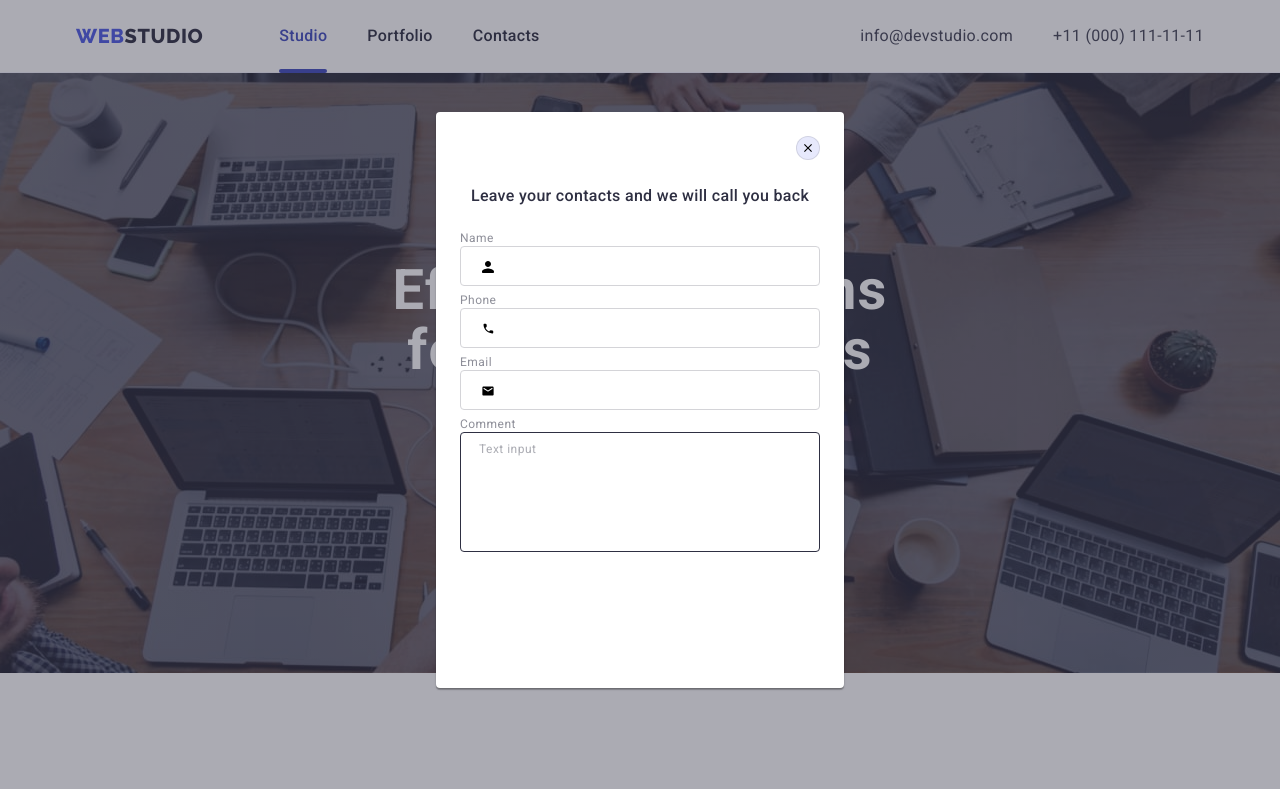
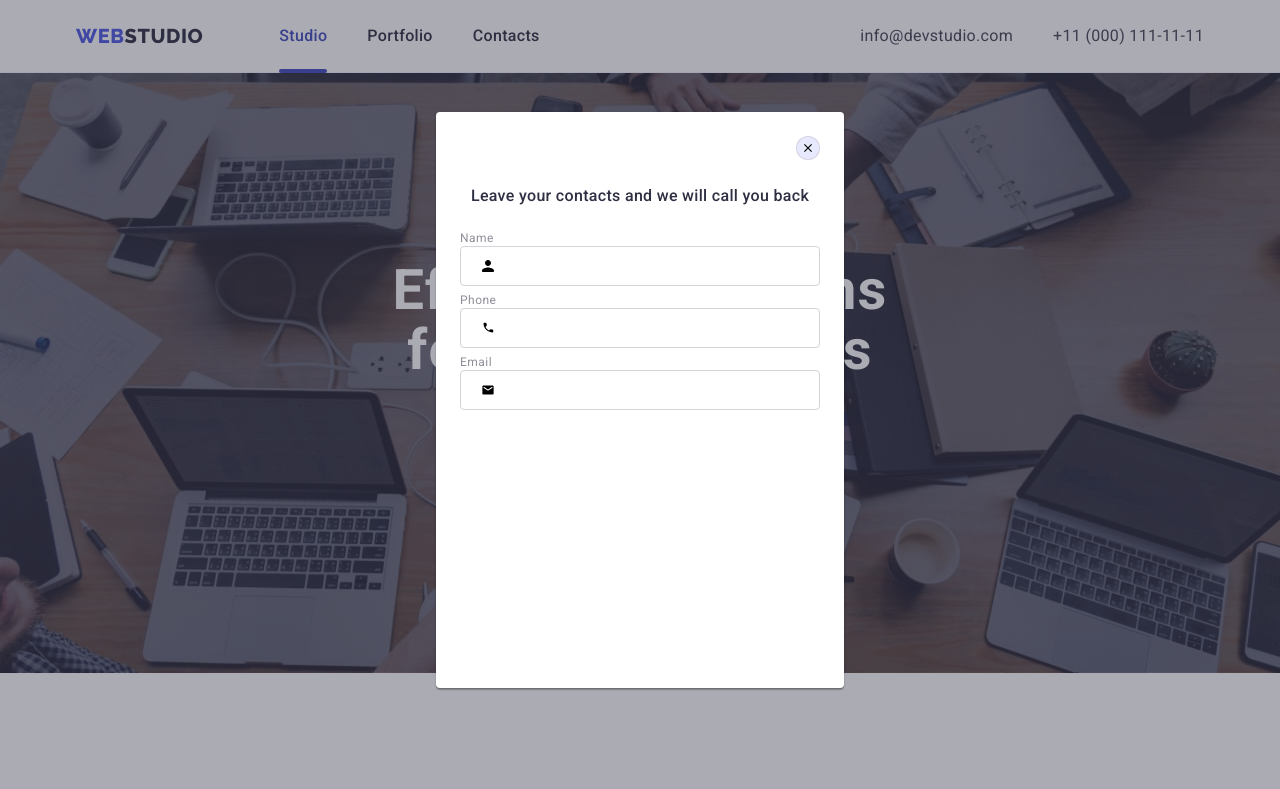
Before and after one commit to MykhailoMamin/goit-markup-hw-06, a plain HTML site: page index.html in a window 1280 px wide. Both pictures are taken after a click on the button "Order Service". Shown: the top 789 px of the page. Drawn offline with nearby package versions, Linux system fonts and the light colour scheme.

Commit message:
update
update form

```diff
--- a/css/styles.css
+++ b/css/styles.css
@@ -637,37 +637,17 @@ img {
   letter-spacing: 0.02em;
 }
 
+/* Form */
+
 .form-item {
   position: relative;
-  margin-bottom: 8px;
+
+  display: flex;
+  flex-direction: column;
+  margin: 8px 24px;
 }
 
-.label-form {
-  display: flex;
-  flex-direction: column;
-
-  margin-left: 24px;
-  margin-right: 24px;
-
-  font-size: 12px;
-  line-height: 1.16;
-
-  letter-spacing: 0.04em;
-  color: var(--border-color);
-}
-
-.form-icon {
-  position: absolute;
-  top: 65%;
-  left: 43px;
-  transform: translateY(-50%);
-
-  display: inline-block;
-  width: 18px;
-  height: 18px;
-}
-
-.modal-userform {
+.form-input {
   width: 360px;
   height: 40px;
   border-radius: 4px;
@@ -675,33 +655,43 @@ img {
   opacity: 0.2;
 }
 
-.modal-userform:focus {
-  border: 1px solid var(--accent);
-}
+/* .form-input:hover,
+.form-input:focus {
+  border-color: var(--accent);
+  opacity: 1;
+  outline: none;
+  fill: var(--accent);
+} */
 
-.form-textarea {
-  width: 360px;
-  height: 120px;
-}
-
-.form-textarea {
-  resize: none;
-  border: 1px solid var(--primary-color);
-  border-radius: 4px;
-}
-
-.form-textarea::placeholder {
-  padding-top: 8px;
-  padding-left: 16px;
-
-  color: rgba(46, 47, 66, 0.4);
+.form-label {
   font-size: 12px;
   line-height: 1.16;
   letter-spacing: 0.04em;
-  opacity: 1;
+  color: var(--border-color);
 }
 
-/* Portfolio */
+.form-icon {
+  position: absolute;
+  top: 50%;
+  left: 19px;
+  transform: translateY(-50%);
+
+  width: 18px;
+  height: 18px;
+}
+
+.form-modal {
+  position: relative;
+}
+
+.form-modal:hover {
+  border-color: var(--accent);
+  opacity: 1;
+  outline: none;
+  fill: var(--accent);
+}
+
+/* ============= Portfolio ============*/
 
 /* Works */
 
--- a/index.html
+++ b/index.html
@@ -426,39 +426,33 @@
         </svg>
       </button>
       <p class="modal-title">Leave your contacts and we will call you back</p>
-      <form class="modal-form">
+      <form action="">
         <div class="form-item">
-          <label class="label-form">
-            Name
-            <input class="modal-userform" type="text">
+          <label class="form-label" for="name">Name</label>
+          <div class="form-modal">
+            <input class="form-input" type="text" name="name" id="name">
             <svg class="form-icon">
               <use href="./images/icons.svg#icon-person-black"></use>
             </svg>
-          </label>
+          </div>
         </div>
         <div class="form-item">
-          <label class="label-form">
-            Phone
-            <input class="modal-userform" type="tel">
+          <label class="form-label" for="phone">Phone</label>
+          <div class="form-modal">
+            <input class="form-input" type="tel" name="phone" id="phone">
             <svg class="form-icon">
-              <use href="./images/icons.svg#icon-phone-black"></use>
+                <use href="./images/icons.svg#icon-phone-black"></use>
             </svg>
-          </label>
+        </div>
         </div>
         <div class="form-item">
-          <label class="label-form">
-            Email
-            <input class="modal-userform" type="email">
+          <label class="form-label" for="email">Email</label>
+          <div class="form-modal">
+            <input class="form-input" type="email" name="email" id="email">
             <svg class="form-icon">
-              <use href="./images/icons.svg#icon-email-black"></use>
+                <use href="./images/icons.svg#icon-email-black"></use>
             </svg>
-          </label>
-        </div>
-        <div class="form-item">
-          <label class="label-form">
-            Comment
-            <textarea class="form-textarea" name="" placeholder="Text input"></textarea>
-          </label>
+          </div>
         </div>
       </form>
       </div>
```
